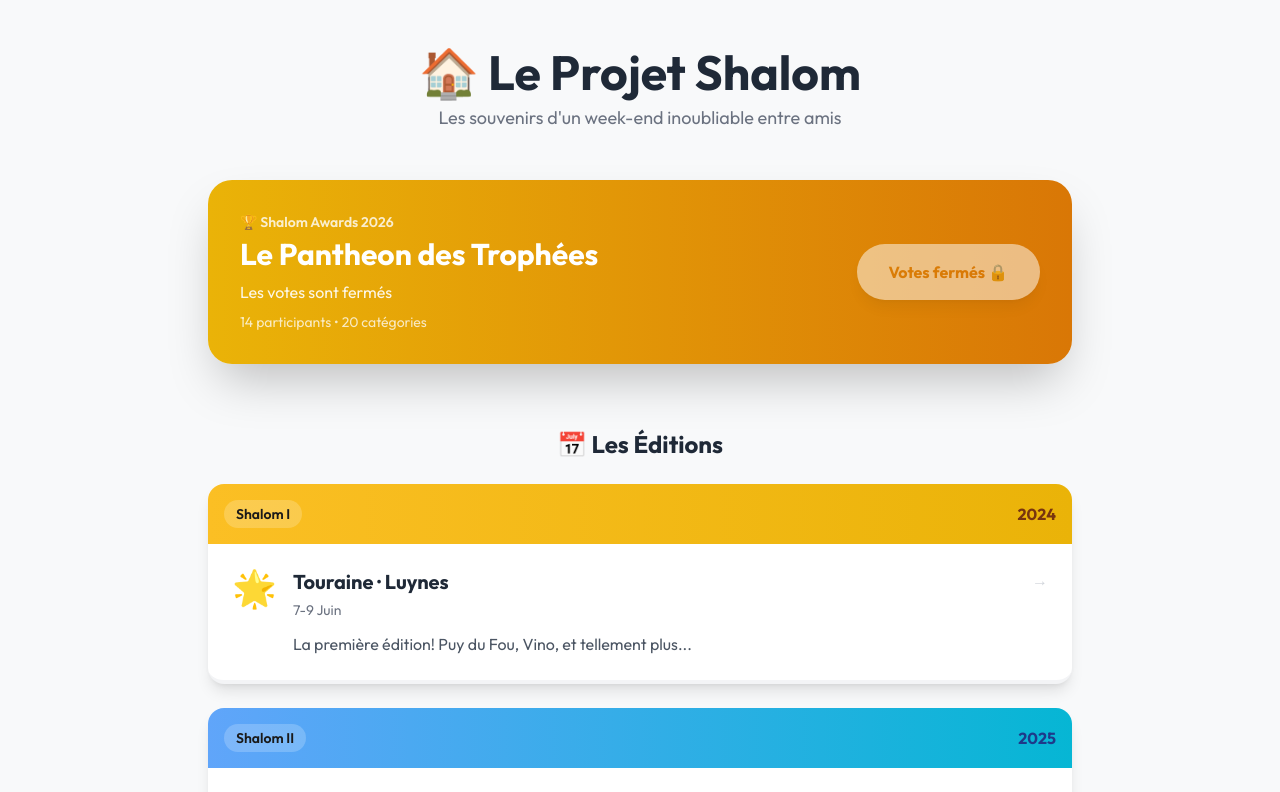
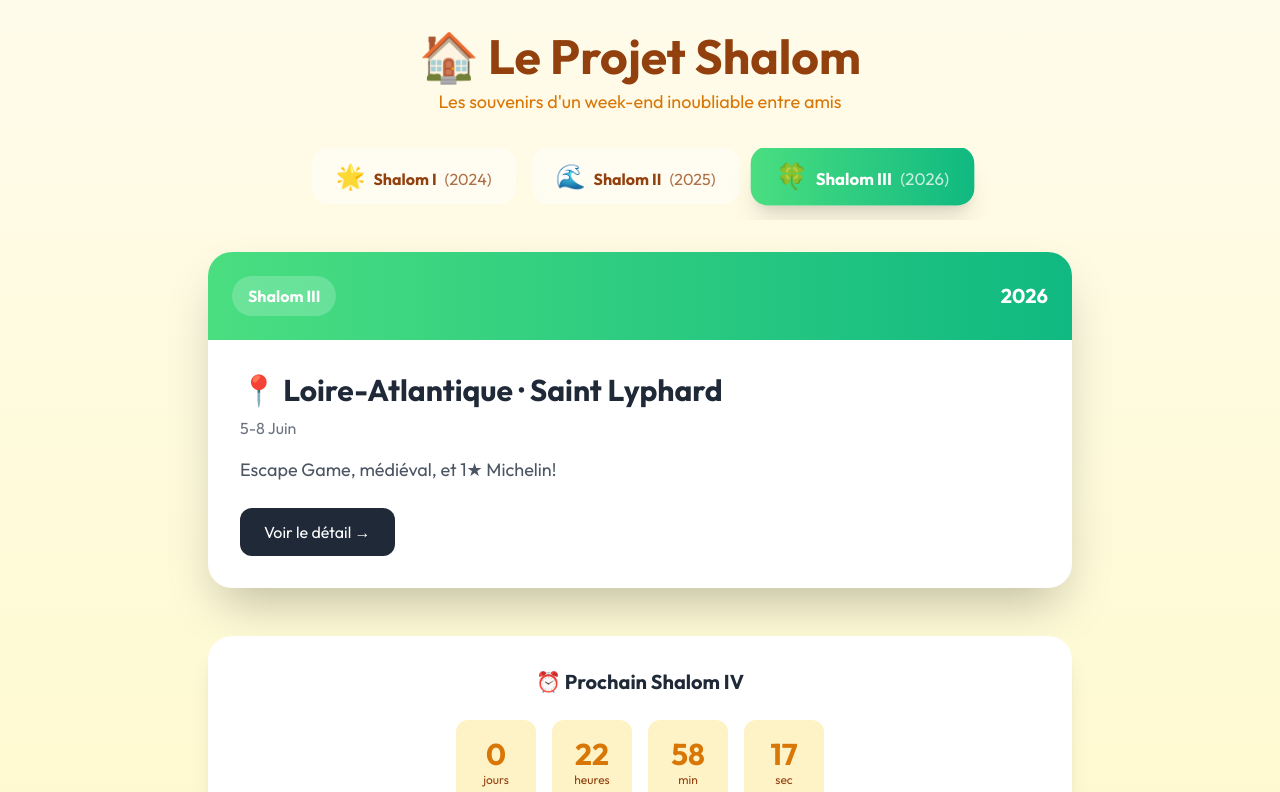
Before and after one commit to pefdore/shalom-timeline, a Next.js app: page / in a window 1280 px wide. Shown: the top 792 px of the page. Built offline with nearby package versions, Linux system fonts and the light colour scheme.

Commit message:
feat: Restore timeline homepage with countdown and add awards access

```diff
--- a/app/page.js
+++ b/app/page.js
@@ -10,7 +10,6 @@ const SHALOMS = [
     location: 'Touraine · Luynes',
     dates: '7-9 Juin',
     color: 'from-amber-400 to-yellow-500',
-    textColor: 'text-amber-900',
     emoji: '🌟',
     description: 'La première édition! Puy du Fou, Vino, et tellement plus...'
   },
@@ -20,7 +19,6 @@ const SHALOMS = [
     location: 'Vendée · Les Sables',
     dates: '27-30 Juin',
     color: 'from-blue-400 to-cyan-500',
-    textColor: 'text-blue-900',
     emoji: '🌊',
     description: 'Acrobranche, kayak, et concert aux arènes!'
   },
@@ -30,23 +28,16 @@ const SHALOMS = [
     location: 'Loire-Atlantique · Saint Lyphard',
     dates: '5-8 Juin',
     color: 'from-green-400 to-emerald-500',
-    textColor: 'text-green-900',
     emoji: '🍀',
     description: 'Escape Game, médiéval, et 1★ Michelin!'
   }
 ]
 
-const AWARDS_INFO = {
-  year: '2026',
-  status: 'open',
-  dates: '14-21 Juin',
-  participants: 14,
-  categories: 20
-}
-
 export default function Home() {
+  const [countdown, setCountdown] = useState({ days: 0, hours: 0, minutes: 0, seconds: 0 })
   const [votingOpen, setVotingOpen] = useState(true)
   const [votingDates, setVotingDates] = useState({ startDate: '', endDate: '' })
+  const [selectedYear, setSelectedYear] = useState('2026')
 
   useEffect(() => {
     fetch('/api/status')
@@ -56,94 +47,142 @@ export default function Home() {
         setVotingDates({ startDate: data.startDate, endDate: data.endDate })
       })
       .catch(() => {})
+
+    const targetDate = new Date('2026-06-14T21:00:00')
+
+    const updateCountdown = () => {
+      const now = new Date()
+      const diff = targetDate.getTime() - now.getTime()
+
+      if (diff > 0) {
+        setCountdown({
+          days: Math.floor(diff / (1000 * 60 * 60 * 24)),
+          hours: Math.floor((diff % (1000 * 60 * 60 * 24)) / (1000 * 60 * 60)),
+          minutes: Math.floor((diff % (1000 * 60 * 60)) / (1000 * 60)),
+          seconds: Math.floor((diff % (1000 * 60)) / 1000)
+        })
+      }
+    }
+
+    updateCountdown()
+    const interval = setInterval(updateCountdown, 1000)
+    return () => clearInterval(interval)
   }, [])
 
+  const selectedShalom = SHALOMS.find(s => s.year === selectedYear)
+
   return (
-    <div className="min-h-screen bg-gradient-to-b from-shalom-gold-light to-white">
-      {/* Header */}
-      <header className="py-12 text-center px-4">
-        <h1 className="text-5xl font-bold text-gray-800 mb-2">
+    <div className="min-h-screen bg-gradient-to-b from-amber-50 to-yellow-100">
+      {/* Header avec titre principal */}
+      <header className="py-8 text-center px-4">
+        <h1 className="text-5xl font-bold text-amber-800 mb-2">
           🏠 Le Projet Shalom
         </h1>
-        <p className="text-gray-500 text-lg">Les souvenirs d'un week-end inoubliable entre amis</p>
+        <p className="text-amber-600 text-lg">Les souvenirs d'un week-end inoubliable entre amis</p>
       </header>
 
-      {/* Shalom Awards Banner */}
-      <section className="max-w-4xl mx-auto px-4 mb-16">
+      {/* Timeline horizontale */}
+      <div className="max-w-4xl mx-auto px-4 mb-8">
+        <div className="flex justify-center items-center gap-4 overflow-x-auto pb-4">
+          {SHALOMS.map((shalom, index) => (
+            <button
+              key={shalom.year}
+              onClick={() => setSelectedYear(shalom.year)}
+              className={`flex-shrink-0 px-6 py-3 rounded-2xl transition-all ${
+                selectedYear === shalom.year
+                  ? `bg-gradient-to-r ${shalom.color} text-white shadow-xl scale-105`
+                  : 'bg-white/50 text-amber-800 hover:bg-white'
+              }`}
+            >
+              <span className="text-2xl mr-2">{shalom.emoji}</span>
+              <span className="font-bold">{shalom.edition}</span>
+              <span className="ml-2 opacity-75">({shalom.year})</span>
+            </button>
+          ))}
+        </div>
+      </div>
+
+      {/* Carte du Shalom sélectionné */}
+      <div className="max-w-4xl mx-auto px-4 mb-12">
+        <div className="bg-white rounded-3xl shadow-2xl overflow-hidden">
+          <div className={`bg-gradient-to-r ${selectedShalom?.color} p-6`}>
+            <div className="flex justify-between items-center">
+              <span className="bg-white/20 px-4 py-2 rounded-full font-bold text-white">
+                {selectedShalom?.edition}
+              </span>
+              <span className="text-white font-bold text-xl">{selectedShalom?.year}</span>
+            </div>
+          </div>
+
+          <div className="p-8">
+            <h2 className="text-3xl font-bold text-gray-800 mb-2">
+              📍 {selectedShalom?.location}
+            </h2>
+            <p className="text-gray-500 mb-4">{selectedShalom?.dates}</p>
+            <p className="text-gray-600 text-lg mb-6">{selectedShalom?.description}</p>
+
+            <Link
+              href={`/timeline?year=${selectedYear}`}
+              className="inline-block px-6 py-3 bg-gray-800 text-white rounded-xl hover:bg-gray-900 transition-colors"
+            >
+              Voir le détail →
+            </Link>
+          </div>
+        </div>
+      </div>
+
+      {/* Compte à rebours */}
+      <div className="max-w-4xl mx-auto px-4 mb-12">
+        <div className="bg-white rounded-3xl shadow-xl p-8 text-center">
+          <h3 className="text-xl font-bold text-gray-800 mb-6">⏰ Prochain Shalom IV</h3>
+          <div className="flex justify-center gap-4">
+            <div className="bg-amber-100 rounded-xl p-4 min-w-[80px]">
+              <div className="text-3xl font-bold text-amber-600">{countdown.days}</div>
+              <div className="text-xs text-amber-800">jours</div>
+            </div>
+            <div className="bg-amber-100 rounded-xl p-4 min-w-[80px]">
+              <div className="text-3xl font-bold text-amber-600">{countdown.hours}</div>
+              <div className="text-xs text-amber-800">heures</div>
+            </div>
+            <div className="bg-amber-100 rounded-xl p-4 min-w-[80px]">
+              <div className="text-3xl font-bold text-amber-600">{countdown.minutes}</div>
+              <div className="text-xs text-amber-800">min</div>
+            </div>
+            <div className="bg-amber-100 rounded-xl p-4 min-w-[80px]">
+              <div className="text-3xl font-bold text-amber-600">{countdown.seconds}</div>
+              <div className="text-xs text-amber-800">sec</div>
+            </div>
+          </div>
+        </div>
+      </div>
+
+      {/* Section Shalom Awards - Bouton d'accès */}
+      <div className="max-w-4xl mx-auto px-4 pb-16">
         <div className="bg-gradient-to-r from-yellow-500 to-amber-600 rounded-3xl p-8 text-white shadow-2xl">
           <div className="flex flex-col md:flex-row items-center justify-between gap-6">
             <div>
-              <div className="text-sm font-semibold opacity-80 mb-1">
-                🏆 Shalom Awards {AWARDS_INFO.year}
-              </div>
-              <h2 className="text-3xl font-bold mb-2">Le Pantheon des Trophées</h2>
+              <h2 className="text-2xl font-bold mb-2">🏆 Shalom Awards {votingDates.startDate ? votingDates.startDate.split('-')[0] : '2026'}</h2>
               <p className="opacity-90">
                 {votingOpen
                   ? `Votes ouverts du ${votingDates.startDate} au ${votingDates.endDate}`
                   : 'Les votes sont fermés'}
               </p>
               <p className="text-sm opacity-75 mt-2">
-                {AWARDS_INFO.participants} participants • {AWARDS_INFO.categories} catégories
+                14 participants • 20 catégories
               </p>
             </div>
             <Link
               href="/awards"
-              className={`px-8 py-4 bg-white text-amber-600 font-bold rounded-full shadow-lg hover:scale-105 transition-transform ${
-                !votingOpen ? 'opacity-50 cursor-not-allowed' : ''
-              }`}
+              className={`px-8 py-4 bg-white text-amber-600 font-bold rounded-full shadow-lg hover:scale-105 transition-transform ${!votingOpen ? 'opacity-50' : ''}`}
             >
-              {votingOpen ? 'Voter maintenant 🗳️' : 'Votes fermés 🔒'}
+              {votingOpen ? 'Participer aux Awards 🗳️' : 'Votes fermés 🔒'}
             </Link>
           </div>
         </div>
-      </section>
-
-      {/* Timeline des Shaloms */}
-      <section className="max-w-4xl mx-auto px-4 pb-16">
-        <h2 className="text-2xl font-bold text-gray-800 mb-6 text-center">
-          📅 Les Éditions
-        </h2>
-
-        <div className="grid gap-6">
-          {SHALOMS.map((shalom, index) => (
-            <Link
-              key={shalom.year}
-              href={`/timeline?year=${shalom.year}`}
-              className="block group"
-            >
-              <div className={`bg-white rounded-2xl shadow-lg overflow-hidden hover:shadow-xl transition-all hover:-translate-y-1 ${index !== SHALOMS.length - 1 ? 'border-b-4 border-gray-100' : ''}`}>
-                <div className={`bg-gradient-to-r ${shalom.color} p-4`}>
-                  <div className="flex justify-between items-center">
-                    <span className="bg-white/20 px-3 py-1 rounded-full text-sm font-semibold">
-                      {shalom.edition}
-                    </span>
-                    <span className={`font-bold ${shalom.textColor}`}>{shalom.year}</span>
-                  </div>
-                </div>
-
-                <div className="p-6">
-                  <div className="flex items-start gap-4">
-                    <span className="text-4xl">{shalom.emoji}</span>
-                    <div className="flex-1">
-                      <h3 className="text-xl font-bold text-gray-800 mb-1">
-                        {shalom.location}
-                      </h3>
-                      <p className="text-gray-500 text-sm mb-3">{shalom.dates}</p>
-                      <p className="text-gray-600">{shalom.description}</p>
-                    </div>
-                    <span className="text-gray-300 group-hover:text-gray-600 transition-colors">
-                      →
-                    </span>
-                  </div>
-                </div>
-              </div>
-            </Link>
-          ))}
-        </div>
-      </section>
+      </div>
 
       {/* Footer */}
-      <footer className="text-center py-8 text-gray-400 text-sm">
+      <footer className="text-center py-8 text-amber-400 text-sm">
         <p>Fait avec ❤️ pour les amis du Shalom</p>
       </footer>
     </div>
```
